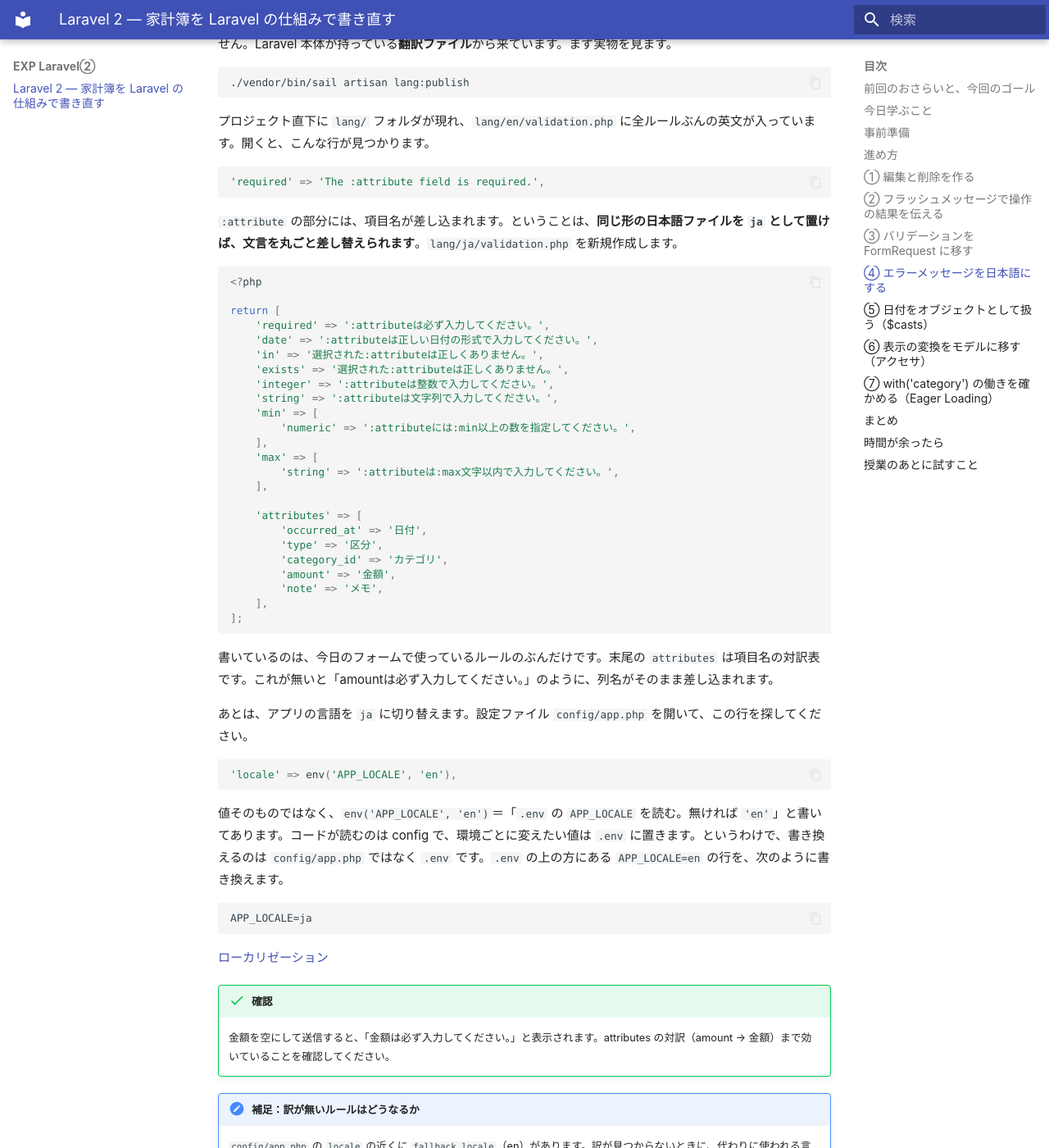
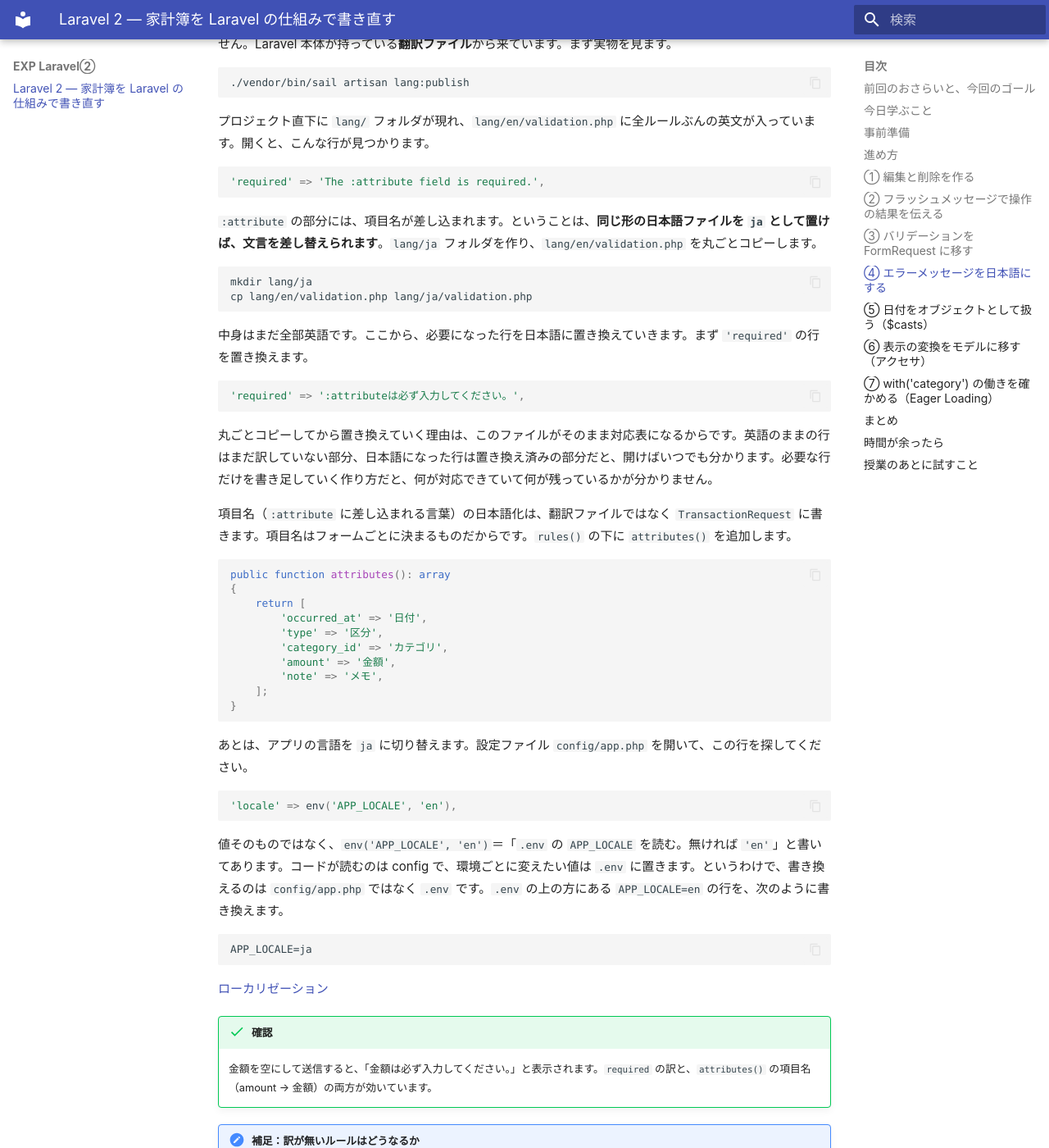
Before and after one commit to abekdwight/gslabo-lesson4, an MkDocs documentation site: the page built from docs/index.md, in a window 1280 px wide and 1400 px high, scrolled down 11961 px. Shown: the whole window at 82% size. Built offline with MkDocs 1.6.1 and Material for MkDocs 9.7.7, drawn with Linux system fonts in a browser that asks for light colours; some of the changed text lies outside the part shown.

Commit message:
rework validation translation to copy then translate and move attributes to form request

````diff
--- a/docs/index.md
+++ b/docs/index.md
@@ -962,36 +962,35 @@ class TransactionRequest extends FormRequest
 'required' => 'The :attribute field is required.',
 ```
 
-`:attribute` の部分には、項目名が差し込まれます。ということは、**同じ形の日本語ファイルを `ja` として置けば、文言を丸ごと差し替えられます**。`lang/ja/validation.php` を新規作成します。
-
-```php
-<?php
-
-return [
-    'required' => ':attributeは必ず入力してください。',
-    'date' => ':attributeは正しい日付の形式で入力してください。',
-    'in' => '選択された:attributeは正しくありません。',
-    'exists' => '選択された:attributeは正しくありません。',
-    'integer' => ':attributeは整数で入力してください。',
-    'string' => ':attributeは文字列で入力してください。',
-    'min' => [
-        'numeric' => ':attributeには:min以上の数を指定してください。',
-    ],
-    'max' => [
-        'string' => ':attributeは:max文字以内で入力してください。',
-    ],
-
-    'attributes' => [
+`:attribute` の部分には、項目名が差し込まれます。ということは、**同じ形の日本語ファイルを `ja` として置けば、文言を差し替えられます**。`lang/ja` フォルダを作り、`lang/en/validation.php` を丸ごとコピーします。
+
+```sh
+mkdir lang/ja
+cp lang/en/validation.php lang/ja/validation.php
+```
+
+中身はまだ全部英語です。ここから、必要になった行を日本語に置き換えていきます。まず `'required'` の行を置き換えます。
+
+```php
+'required' => ':attributeは必ず入力してください。',
+```
+
+丸ごとコピーしてから置き換えていく理由は、このファイルがそのまま対応表になるからです。英語のままの行はまだ訳していない部分、日本語になった行は置き換え済みの部分だと、開けばいつでも分かります。必要な行だけを書き足していく作り方だと、何が対応できていて何が残っているかが分かりません。
+
+項目名（`:attribute` に差し込まれる言葉）の日本語化は、翻訳ファイルではなく `TransactionRequest` に書きます。項目名はフォームごとに決まるものだからです。`rules()` の下に `attributes()` を追加します。
+
+```php
+public function attributes(): array
+{
+    return [
         'occurred_at' => '日付',
         'type' => '区分',
         'category_id' => 'カテゴリ',
         'amount' => '金額',
         'note' => 'メモ',
-    ],
-];
-```
-
-書いているのは、今日のフォームで使っているルールのぶんだけです。末尾の `attributes` は項目名の対訳表です。これが無いと「amountは必ず入力してください。」のように、列名がそのまま差し込まれます。
+    ];
+}
+```
 
 あとは、アプリの言語を `ja` に切り替えます。設定ファイル `config/app.php` を開いて、この行を探してください。
 
@@ -1009,11 +1008,11 @@ APP_LOCALE=ja
 
 !!! success "確認"
 
-    金額を空にして送信すると、「金額は必ず入力してください。」と表示されます。attributes の対訳（amount → 金額）まで効いていることを確認してください。
+    金額を空にして送信すると、「金額は必ず入力してください。」と表示されます。`required` の訳と、`attributes()` の項目名（amount → 金額）の両方が効いています。
 
 !!! note "補足：訳が無いルールはどうなるか"
 
-    `config/app.php` の `locale` の近くに `fallback_locale`（en）があります。訳が見つからないときに、代わりに使われる言語の設定です。`ja` に書いていないルールのメッセージは英語のまま表示されるだけで、壊れはしません。必要になったら訳を足します（「授業のあとに試すこと」の2番）。
+    まだ訳していない行のメッセージは、英語のまま表示されるだけで壊れはしません。授業のあとに、使う行から順に訳を進められます（「授業のあとに試すこと」の2番）。なお `config/app.php` の `locale` の近くにある `fallback_locale`（en）は、`ja` のファイルにキー自体が無いときに en 側から読むための設定です。
 
 !!! warning "つまずきポイント：英語のまま変わらない"
 
@@ -1620,6 +1619,6 @@ $transaction->delete();
     - 影響箇所を直します。`type_label` アクセサの `match` は enum に移したので、`get: fn () => $this->type->label()` に書き換えます。`edit.blade.php` の `@selected(old('type', $transaction->type) === 'expense')` は、enum と文字列の比較になってしまうので `old('type', $transaction->type->value) === 'expense'` に書き換えます。`'income'` の行も同じ形で直します（あわせて2箇所）。`value` は enum の元の文字列です。
     - バリデーションの `in:income,expense` はそのままで動きます。フォームから届くのは文字列だからです。[enumキャスト](https://readouble.com/laravel/13.x/ja/eloquent-mutators.html#enum-casting)
 
-2. **翻訳を増やす。** `TransactionRequest` にルールを1つ足してみてください（たとえば `note` に `min:2`）。エラーが英語で出ます。`lang/en/validation.php` から該当の行を探して `lang/ja/validation.php` に写し、日本語にすると直ります。fallback の動きと直し方が体験できます。
+2. **翻訳を進める。** `TransactionRequest` にルールを1つ足してみてください（たとえば `note` に `min:2`）。エラーが英語で出ます。`lang/ja/validation.php` の該当の行（`min` の `string`）を日本語に置き換えると直ります。
 
 3. **編集画面に削除ボタンを付ける。** 一覧と同じ削除フォームを `edit.blade.php` に足せば動きます。1つだけ注意があります。**フォームの中にフォームは置けません。**「更新する」のフォームの外（`</form>` の後）に置いてください。
````
